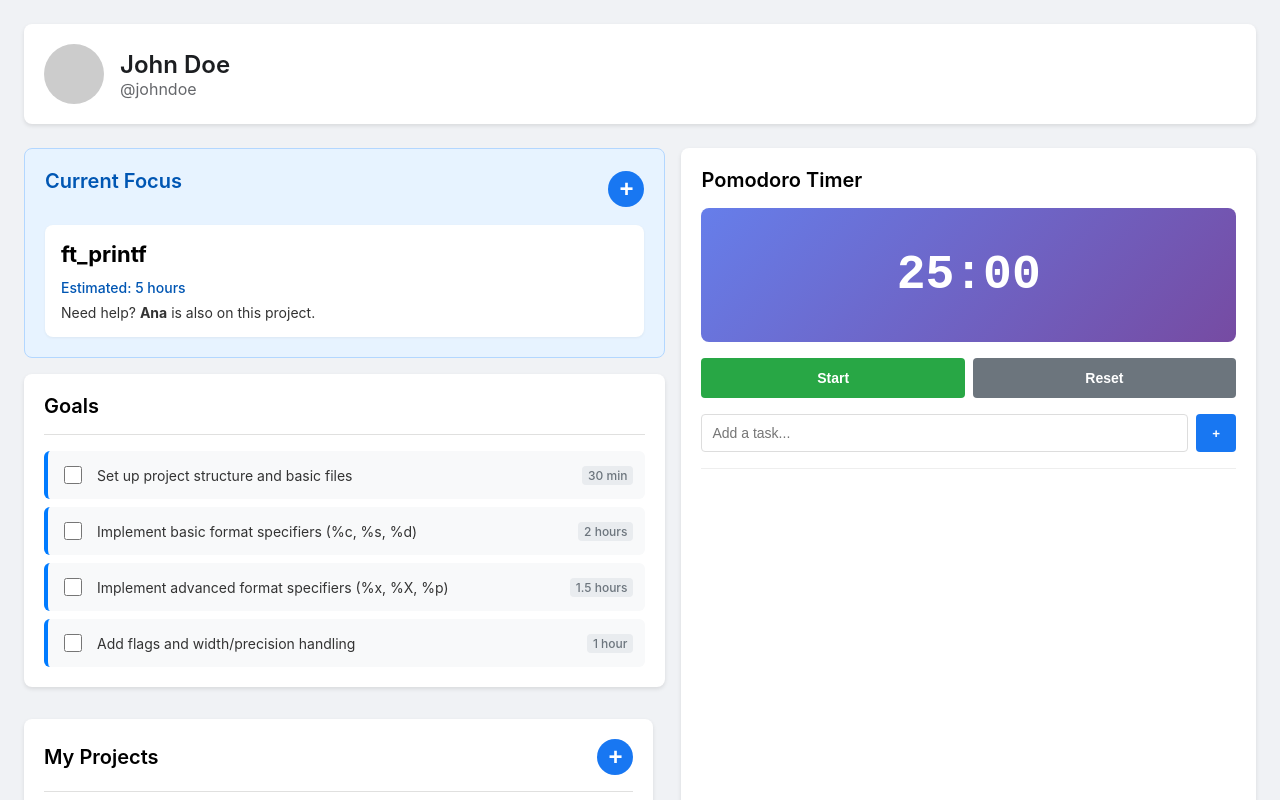
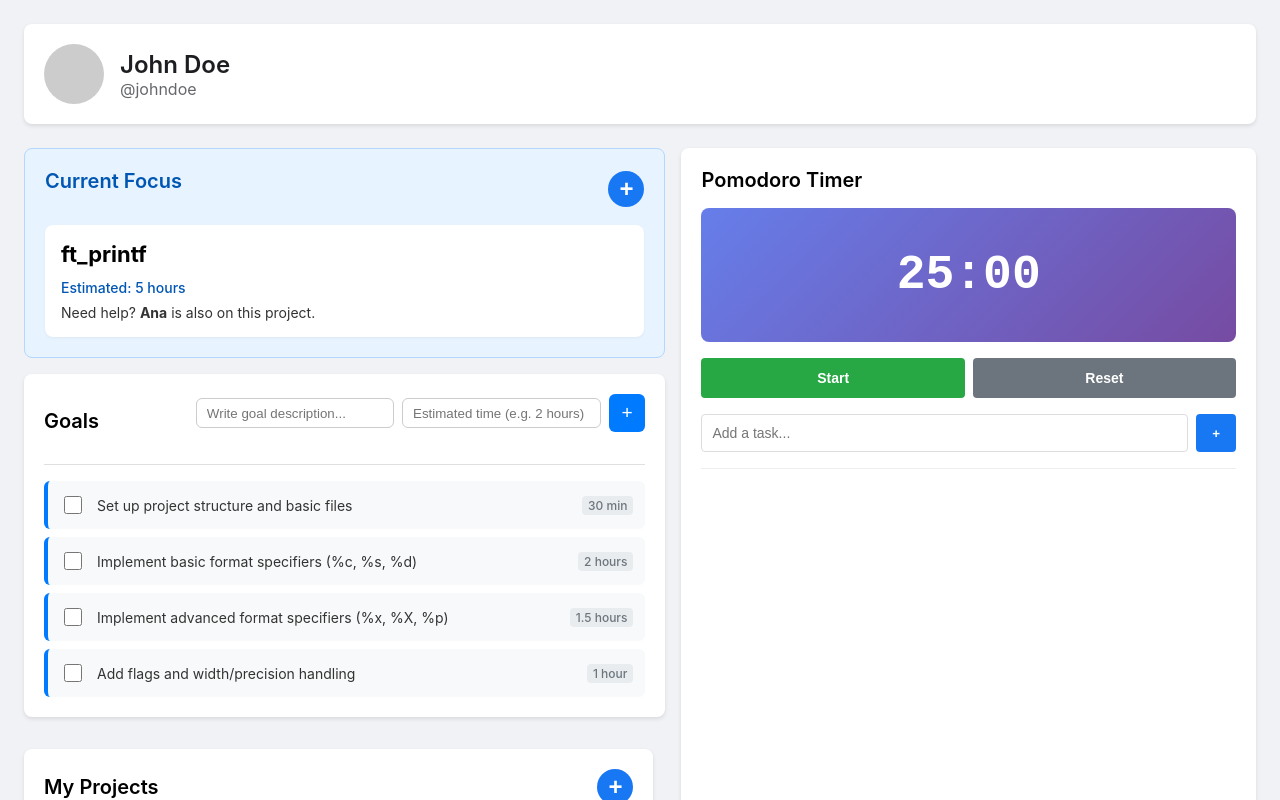
Before and after one commit to U-Mina/42-Internal-Hackthon, a React (Create React App) app: page / in a window 1280 px wide. Shown: the top 800 px of the page. Built offline with nearby package versions, Linux system fonts and the light colour scheme.

Commit message:
Goal section representation changes.

```diff
--- a/src/components/student/StudentDashboard.css
+++ b/src/components/student/StudentDashboard.css
@@ -424,3 +424,33 @@
     width: 18px;
     height: 18px;
 }
+
+.add-goal-form {
+    display: flex;
+    align-items: center;
+    gap: 0.5rem;
+    margin-bottom: 1rem;
+}
+
+.goal-input,
+.goal-input-time {
+    flex: 1;
+    padding: 0.4rem 0.6rem;
+    border: 1px solid #ccc;
+    border-radius: 6px;
+}
+
+.add-goal-btn {
+    background-color: #007bff;
+    color: white;
+    border: none;
+    padding: 0.5rem 0.8rem;
+    border-radius: 6px;
+    font-size: 1.2rem;
+    cursor: pointer;
+    transition: background 0.3s;
+}
+
+.add-goal-btn:hover {
+    background-color: #0056b3;
+}
--- a/src/components/student/StudentDashboard.tsx
+++ b/src/components/student/StudentDashboard.tsx
@@ -104,6 +104,23 @@ const StudentDashboard: React.FC = () => {
 
     // Project Steps State
     const [projectSteps, setProjectSteps] = React.useState<ProjectStep[]>([]);
+
+    const [newGoalTitle, setNewGoalTitle] = React.useState('');
+    const [newGoalTime, setNewGoalTime] = React.useState('');
+
+    const addGoal = () => {
+        if (!newGoalTitle.trim()) return;
+        const newStep: ProjectStep = {
+            id: Date.now(),
+            title: newGoalTitle,
+            estimatedTime: newGoalTime || 'N/A',
+            completed: false,
+        };
+        setProjectSteps([...projectSteps, newStep]);
+        setNewGoalTitle('');
+        setNewGoalTime('');
+    };
+
 
     React.useEffect(() => {
         let interval: NodeJS.Timeout;
@@ -266,6 +283,30 @@ const StudentDashboard: React.FC = () => {
                         <section className="project-goals-section">
                             <div className="goals-header">
                                 <h2>Goals</h2>
+                                {/* Add New Goal Inputs */}
+                                <div className="add-goal-form">
+                                    <input
+                                        type="text"
+                                        placeholder="Write goal description..."
+                                        value={newGoalTitle}
+                                        onChange={(e) => setNewGoalTitle(e.target.value)}
+                                        className="goal-input"
+                                    />
+                                    <input
+                                        type="text"
+                                        placeholder="Estimated time (e.g. 2 hours)"
+                                        value={newGoalTime}
+                                        onChange={(e) => setNewGoalTime(e.target.value)}
+                                        className="goal-input-time"
+                                    />
+                                    <button
+                                        className="add-goal-btn"
+                                        title="Add goal"
+                                        onClick={addGoal}
+                                    >
+                                        +
+                                    </button>
+                                </div>
                             </div>
 
                             <div className="goals-list">
@@ -284,6 +325,7 @@ const StudentDashboard: React.FC = () => {
                             </div>
                         </section>
                     )}
+
 
                     {/* My Projects Section */}
                     <section className="projects-section">
```
